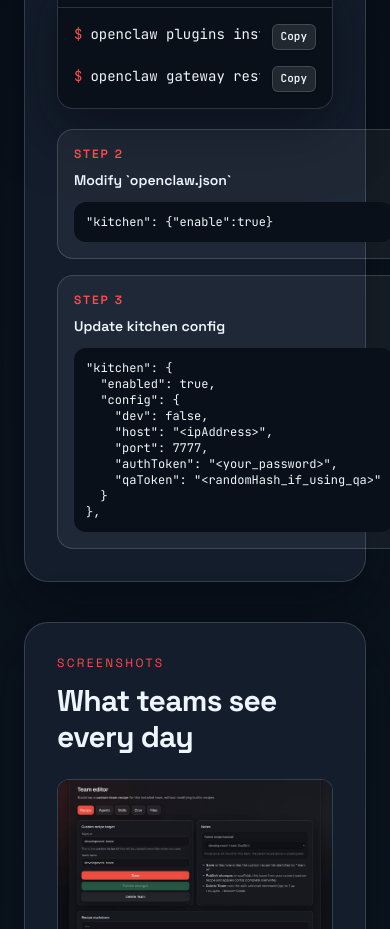
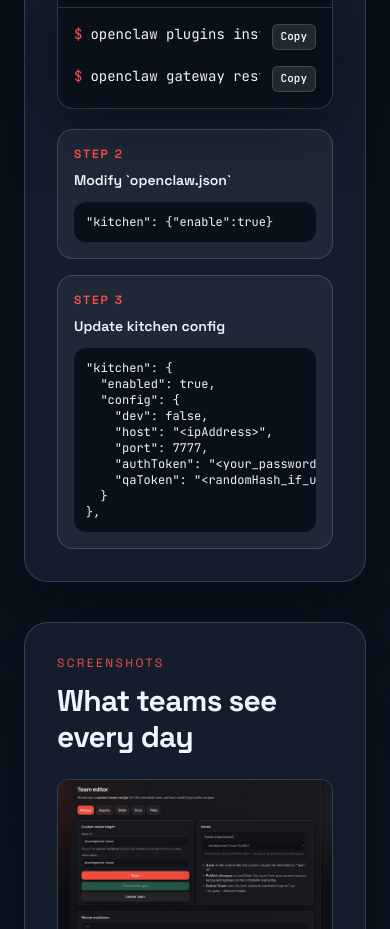
Before and after one commit to JIGGAI/ClawMarket, a Next.js app: page /plugins/kitchen in a window 390 px wide. Shown: the part 1720-2649 px from the top of the page. Built offline with nearby package versions, Linux system fonts and the light colour scheme; no server answers.

Commit message:
feat: fixing responsive

```diff
--- a/src/app/plugins/kitchen/page.tsx
+++ b/src/app/plugins/kitchen/page.tsx
@@ -109,18 +109,18 @@ export default function KitchenPluginPage() {
             </article>
 
             <div className="grid min-w-0 gap-4">
-              <article className="rounded-2xl border border-[var(--border)] bg-white/5 p-4">
+              <article className="min-w-0 overflow-hidden rounded-2xl border border-[var(--border)] bg-white/5 p-4">
                 <div className="text-xs font-semibold tracking-[0.16em] text-[color:var(--coral-bright)]">STEP 2</div>
                 <div className="mt-2 text-sm font-semibold text-[var(--text)]">Modify `openclaw.json`</div>
-                <pre className="mt-3 max-w-full overflow-x-auto rounded-xl bg-[#0a1019] px-3 py-3 text-xs text-slate-100">
+                <pre className="mt-3 block w-full max-w-full overflow-x-auto rounded-xl bg-[#0a1019] px-3 py-3 text-xs text-slate-100">
                   <code>{`"kitchen": {"enable":true}`}</code>
                 </pre>
               </article>
 
-              <article className="rounded-2xl border border-[var(--border)] bg-white/5 p-4">
+              <article className="min-w-0 overflow-hidden rounded-2xl border border-[var(--border)] bg-white/5 p-4">
                 <div className="text-xs font-semibold tracking-[0.16em] text-[color:var(--coral-bright)]">STEP 3</div>
                 <div className="mt-2 text-sm font-semibold text-[var(--text)]">Update kitchen config</div>
-                <pre className="mt-3 max-w-full overflow-x-auto rounded-xl bg-[#0a1019] px-3 py-3 text-xs text-slate-100">
+                <pre className="mt-3 block w-full max-w-full overflow-x-auto rounded-xl bg-[#0a1019] px-3 py-3 text-xs text-slate-100">
                   <code>{`"kitchen": {
   "enabled": true,
   "config": {
```
